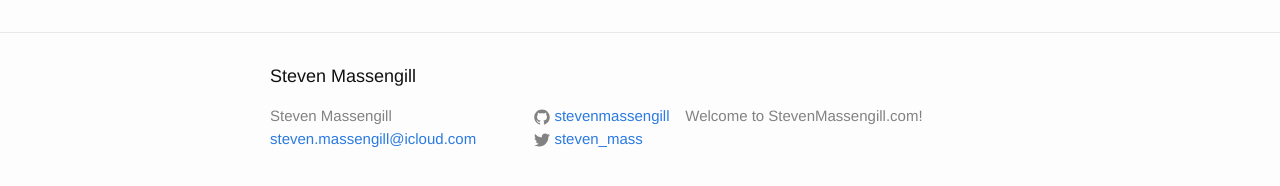
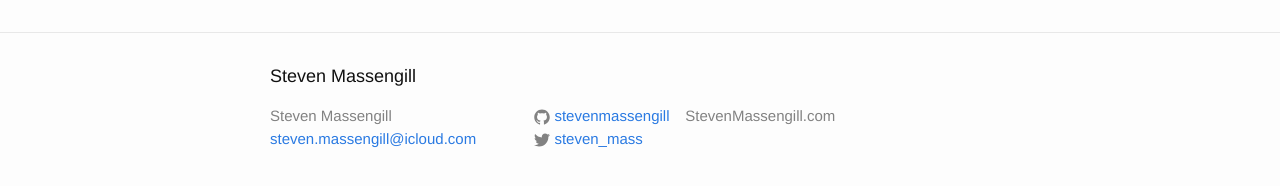
Before and after one commit to stevenmassengill/stevenmassengill.github.io, a Jekyll site: the page built from _posts/2016-07-28-welcome-to-jekyll.markdown, in a window 1280 px wide. Shown: the part 642-828 px from the top of the page. Built offline with Jekyll 4.4.1, drawn with Linux system fonts in a browser that asks for light colours.

Commit message:
Update _config.yml

```diff
--- a/_config.yml
+++ b/_config.yml
@@ -9,7 +9,7 @@
 title: Steven Massengill
 email: steven.massengill@icloud.com
 description: > # this means to ignore newlines until "baseurl:"
-  Welcome to StevenMassengill.com!
+  StevenMassengill.com
 baseurl: "" # the subpath of your site, e.g. /blog
 url: "http://yourdomain.com" # the base hostname & protocol for your site
 twitter_username: steven_mass
```
